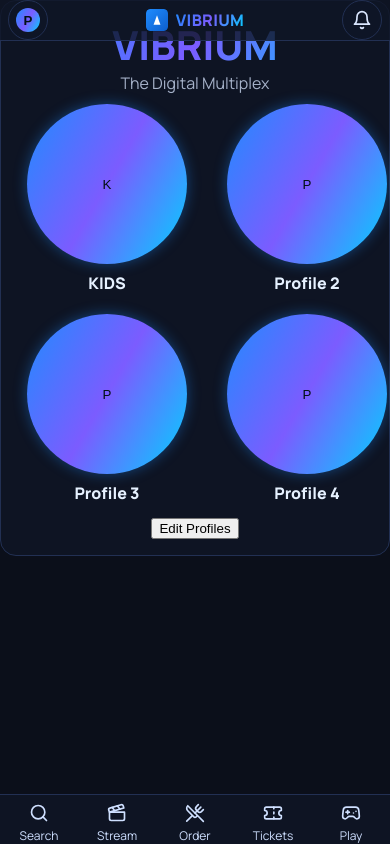
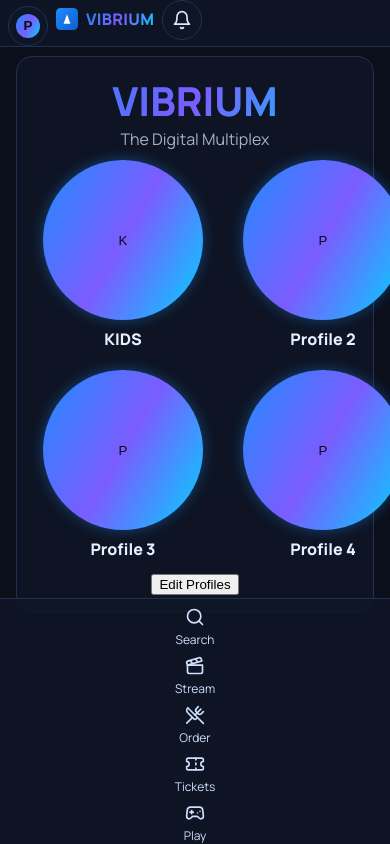
Before and after one commit to alluvoservices/VIBRIUM, a React (Vite) app in the folder web/: page /profiles in a window 390 px wide. Built offline with nearby package versions, Linux system fonts and the light colour scheme.

Commit message:
UI: hide mobile bars on desktop; show only on mobile; fix main padding

```diff
--- a/web/src/components/BottomNav.jsx
+++ b/web/src/components/BottomNav.jsx
@@ -11,7 +11,7 @@ const B = ({ to, icon: Icon, label }) => (
 
 export default function BottomNav() {
   return (
-    <nav className="bottom-nav" role="navigation" aria-label="Bottom">
+    <nav className="bottom-nav mobile-only" role="navigation" aria-label="Bottom">
       <B to="/search"  icon={Search}       label="Search"/>
       <B to="/stream"  icon={Clapperboard} label="Stream"/>
       <B to="/order"   icon={UtensilsCrossed} label="Order"/>
--- a/web/src/components/TopBar.jsx
+++ b/web/src/components/TopBar.jsx
@@ -9,7 +9,7 @@ export default function TopBar() {
   const initials = (active?.name?.[0] || "P").toUpperCase();
 
   return (
-    <div className="topbar">
+    <div className="topbar mobile-only">
       <button className="tb-slot" aria-label="Open profiles" onClick={() => navigate("/profiles")}>
         {active?.avatar
           ? <span className="avatar-mini img" style={{ backgroundImage: `url(${active.avatar})` }} />
--- a/web/src/styles.css
+++ b/web/src/styles.css
@@ -86,3 +86,32 @@ body{margin:0;background:var(--bg);color:var(--text);font-family:"Manrope",syste
 
 /* Mobile */
 @media (max-width:992px){.sidebar{display:none}.topbar{left:0}.main{margin-left:0}}
+
+/* === Visibility control for mobile vs desktop === */
+.mobile-only { display: none; }
+
+/* Desktop >= 993px: hide mobile bars; compact desktop padding */
+@media (min-width: 993px) {
+  .mobile-only { display: none !important; }
+  .topbar { display: none !important; }
+  .bottom-nav { display: none !important; }
+  /* Desktop content spacing (no mobile bars reserved) */
+  .main {
+    margin-left: 78px !important;
+    padding: 16px !important;
+  }
+}
+
+/* Mobile <= 992px: show mobile bars and reserve space */
+@media (max-width: 992px) {
+  .mobile-only { display: block !important; }
+  /* Desktop sidebar hidden in your base CSS; keep it that way */
+  .main {
+    margin-left: 0 !important;
+    padding: calc(var(--topbar-h) + env(safe-area-inset-top, 8px)) 16px
+             calc(var(--botnav-h) + env(safe-area-inset-bottom, 16px)) 16px !important;
+  }
+}
+
+/* Topbar should anchor from left on mobile layout */
+.topbar { left: 0 !important; }
```
